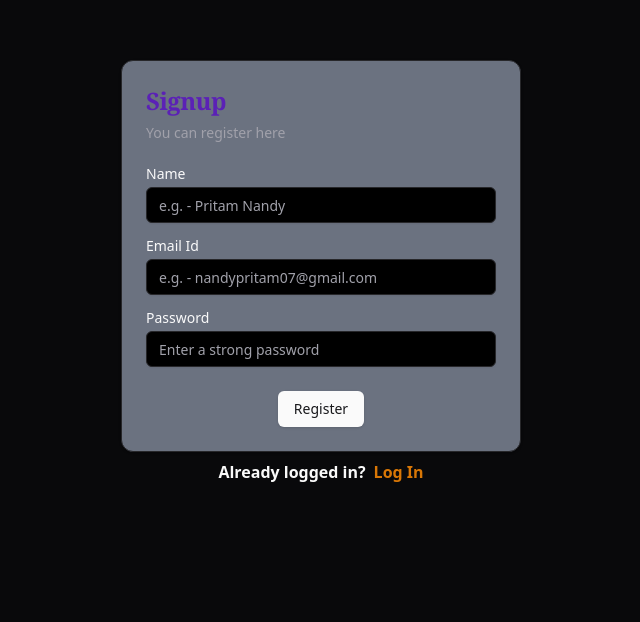
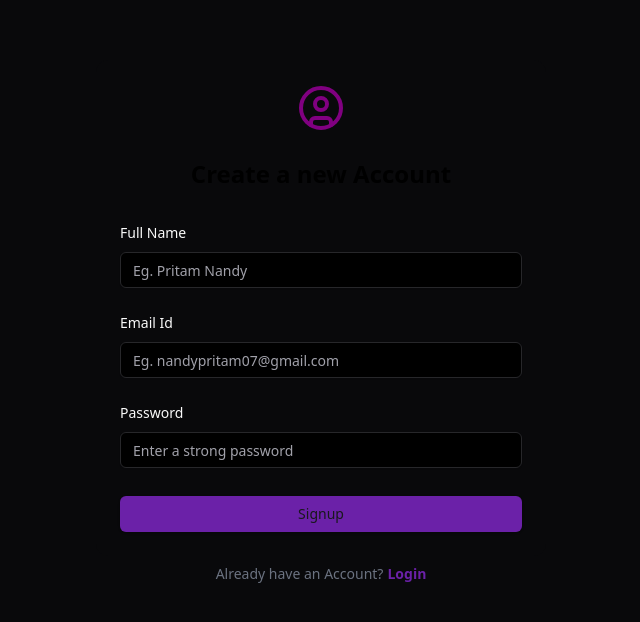
Before and after one commit to pritam-code-n-7/grocery-list-app, a React (Vite) app in the folder frontend/: page /signup in a window 1280 px wide. Shown: the part 132-754 px from the top of the page, without its empty margins (319-959 px from the left). Built offline with nearby package versions, Linux system fonts and the light colour scheme.

Commit message:
ui updated for signup and login.

```diff
--- a/frontend/src/demo/login-demo/LoginForm.tsx
+++ b/frontend/src/demo/login-demo/LoginForm.tsx
@@ -4,38 +4,38 @@ import {
   Card,
   CardContent,
   CardDescription,
-  CardFooter,
   CardHeader,
   CardTitle,
 } from "@/components/ui/card"
 import { Input } from "@/components/ui/input"
 import { Label } from "@/components/ui/label"
+import { UserCircle } from "lucide-react"
 
 
 export function LoginForm() {
   return (
-    <Card className="w-[400px] bg-gray-50 dark:bg-gray-500">
-      <CardHeader>
-        <CardTitle className="font-bold text-violet-800 text-2xl font-serif">Login</CardTitle>
-        <CardDescription>You can login here</CardDescription>
+    <Card className="border-none shadow-none w-[450px] space-y-3">
+      <CardHeader className="flex flex-col gap-5 justify-center items-center ">
+        <CardTitle>
+          <UserCircle size={48} color="purple"/>
+        </CardTitle>
+        <CardDescription className="text-2xl font-bold text-black">Login in to your account</CardDescription>
       </CardHeader>
       <CardContent>
         <form>
-          <div className="grid w-full items-center gap-4">
-            <div className="flex flex-col space-y-1.5">
+          <div className="grid w-full items-center gap-7">
+            <div className="flex flex-col space-y-3">
               <Label htmlFor="name">Email Id</Label>
-              <Input id="name" type="email" placeholder="e.g. - nandypritam07@gmail.com" required className="bg-white dark:bg-black"/>
+              <Input id="name" type="email" placeholder="Eg. nandypritam07@gmail.com" required className="bg-white dark:bg-black"/>
             </div>
-            <div className="flex flex-col space-y-1.5">
+            <div className="flex flex-col space-y-3">
               <Label htmlFor="name">Password</Label>
               <Input id="name" type="password" placeholder="Enter a strong password" required className="bg-white dark:bg-black"/>
             </div>
+            <Button type="submit" className="bg-purple-800">Login</Button>
           </div>
         </form>
       </CardContent>
-      <CardFooter className="flex justify-center">
-        <Button type="submit">Login</Button>
-      </CardFooter>
     </Card>
   )
 }
--- a/frontend/src/demo/signup-demo/SignupForm.tsx
+++ b/frontend/src/demo/signup-demo/SignupForm.tsx
@@ -4,42 +4,42 @@ import {
   Card,
   CardContent,
   CardDescription,
-  CardFooter,
   CardHeader,
   CardTitle,
 } from "@/components/ui/card"
 import { Input } from "@/components/ui/input"
 import { Label } from "@/components/ui/label"
+import { UserCircle } from "lucide-react"
 
 
 export function SignupForm() {
   return (
-    <Card className="w-[400px] bg-gray-50 dark:bg-gray-500">
-      <CardHeader>
-        <CardTitle className="font-bold text-violet-800 text-2xl font-serif">Signup</CardTitle>
-        <CardDescription>You can register here</CardDescription>
+    <Card className="border-none shadow-none w-[450px] space-y-3">
+      <CardHeader className="flex flex-col gap-5 justify-center items-center ">
+        <CardTitle>
+          <UserCircle size={48} color="purple"/>
+        </CardTitle>
+        <CardDescription className="text-2xl font-bold text-black">Create a new Account</CardDescription>
       </CardHeader>
       <CardContent>
         <form>
-          <div className="grid w-full items-center gap-4">
-            <div className="flex flex-col space-y-1.5">
-              <Label htmlFor="name">Name</Label>
-              <Input id="name" type="text" placeholder="e.g. - Pritam Nandy" required className="bg-white dark:bg-black"/>
+          <div className="grid w-full items-center gap-7">
+            <div className="flex flex-col space-y-3">
+              <Label htmlFor="name">Full Name</Label>
+              <Input id="name" type="text" placeholder="Eg. Pritam Nandy" required className="bg-white dark:bg-black"/>
             </div>
-            <div className="flex flex-col space-y-1.5">
+            <div className="flex flex-col space-y-3">
               <Label htmlFor="name">Email Id</Label>
-              <Input id="name" type="email" placeholder="e.g. - nandypritam07@gmail.com" required className="bg-white dark:bg-black"/>
+              <Input id="name" type="email" placeholder="Eg. nandypritam07@gmail.com" required className="bg-white dark:bg-black"/>
             </div>
-            <div className="flex flex-col space-y-1.5">
+            <div className="flex flex-col space-y-3">
               <Label htmlFor="name">Password</Label>
               <Input id="name" type="password" placeholder="Enter a strong password" required className="bg-white dark:bg-black"/>
             </div>
+            <Button type="submit" className="bg-purple-800">Signup</Button>
           </div>
         </form>
       </CardContent>
-      <CardFooter className="flex justify-center ">
-        <Button type="submit">Register</Button>
-      </CardFooter>
     </Card>
   )
 }
--- a/frontend/src/pages/LoginPage.tsx
+++ b/frontend/src/pages/LoginPage.tsx
@@ -5,9 +5,9 @@ const LoginPage = () => {
   return (
     <div className="flex flex-col items-center justify-center pt-48 gap-2">
     <LoginForm />
-    <div className="flex items-center gap-2 font-semibold">
-            <p>Not a registered user?</p>
-            <Link to='/signup' className="text-amber-600">Register</Link>
+    <div className="flex items-center text-sm gap-1">
+            <p className="text-gray-500">Dont have an Account? </p>
+            <Link to='/signup' className="text-purple-800 font-semibold">Signup</Link>
         </div>
     </div>
   )
--- a/frontend/src/pages/SignupPage.tsx
+++ b/frontend/src/pages/SignupPage.tsx
@@ -5,9 +5,9 @@ const SignupPage = () => {
   return (
     <div className="flex flex-col items-center justify-center pt-48 gap-2">
     <SignupForm />
-    <div className="flex items-center gap-2 font-semibold">
-            <p>Already logged in?</p>
-            <Link to='/login' className="text-amber-600">Log In</Link>
+    <div className="flex items-center gap-1 text-sm">
+            <p className="text-gray-500">Already have an Account?</p>
+            <Link to='/login' className="text-purple-800 font-semibold">Login</Link>
         </div>
     </div>
   )
```
